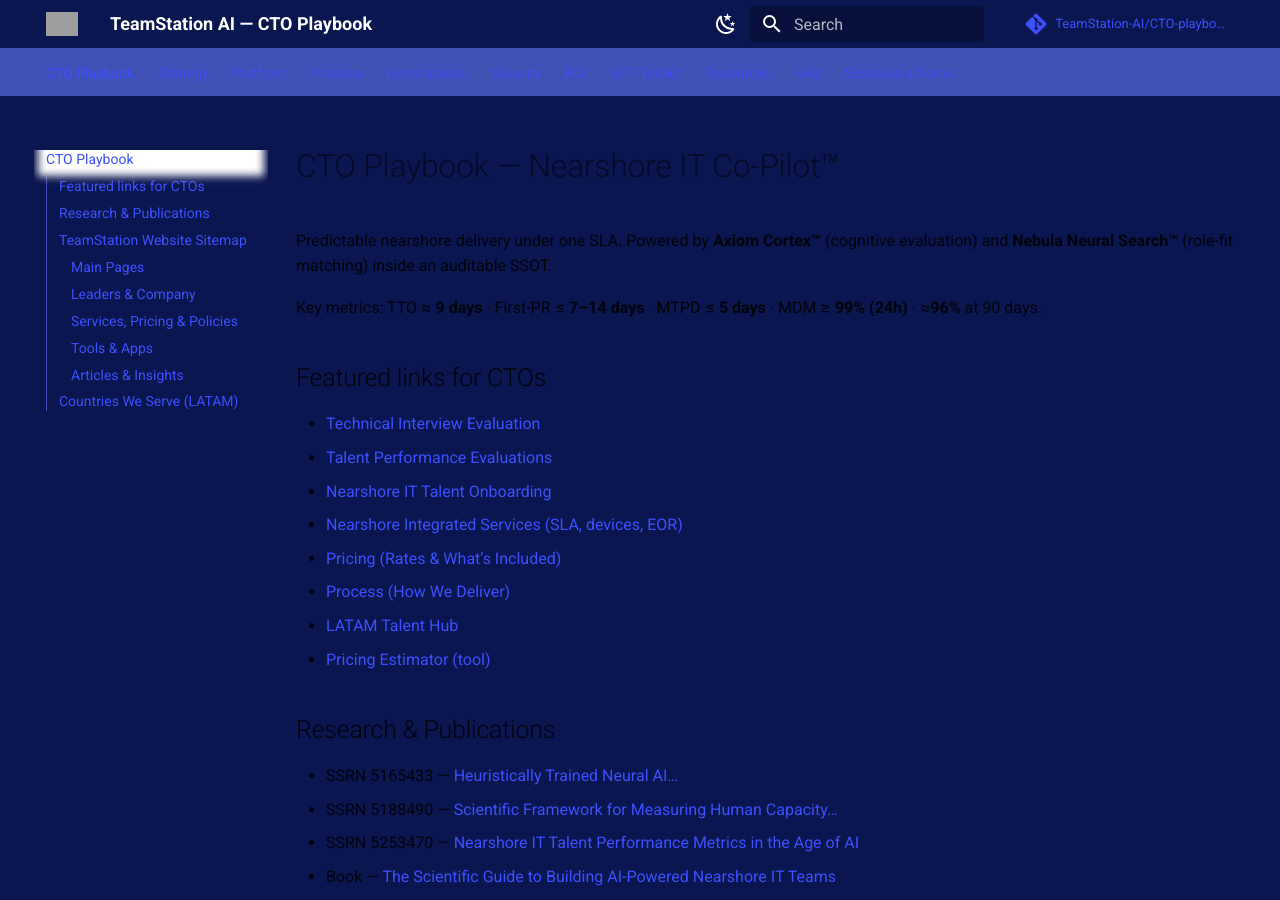
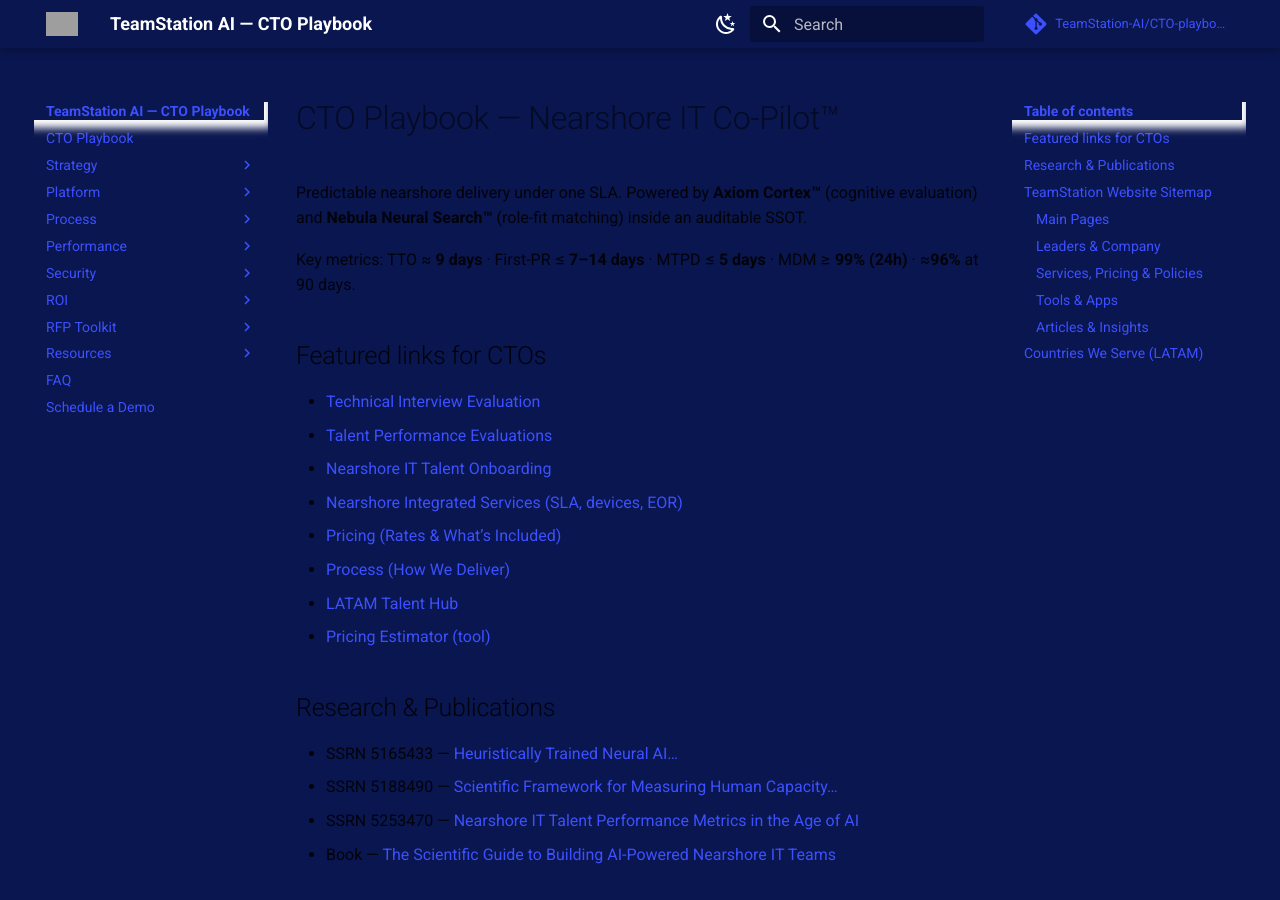
Before and after one commit to TeamStation-AI/CTO-playbook, an MkDocs documentation site: the page built from docs/index.md, in a window 1280 px wide and 900 px high. Built offline with MkDocs 1.6.1 and Material for MkDocs 9.7.7, drawn with Linux system fonts in a browser that asks for light colours; comment, search, counter and statistics services are not loaded; grey boxes are pictures that could not be loaded.

Commit message:
Remove unnecessary features from mkdocs.yml

```diff
--- a/mkdocs.yml
+++ b/mkdocs.yml
@@ -8,12 +8,6 @@
 
 theme:
   name: material
-  features:
-    - navigation.tabs
-    - navigation.sections
-    - content.code.copy
-    - toc.integrate
-    - announce.dismiss
   logo: assets/teamstation-logo.png
   favicon: assets/teamstation-logo.png
   palette:
```
